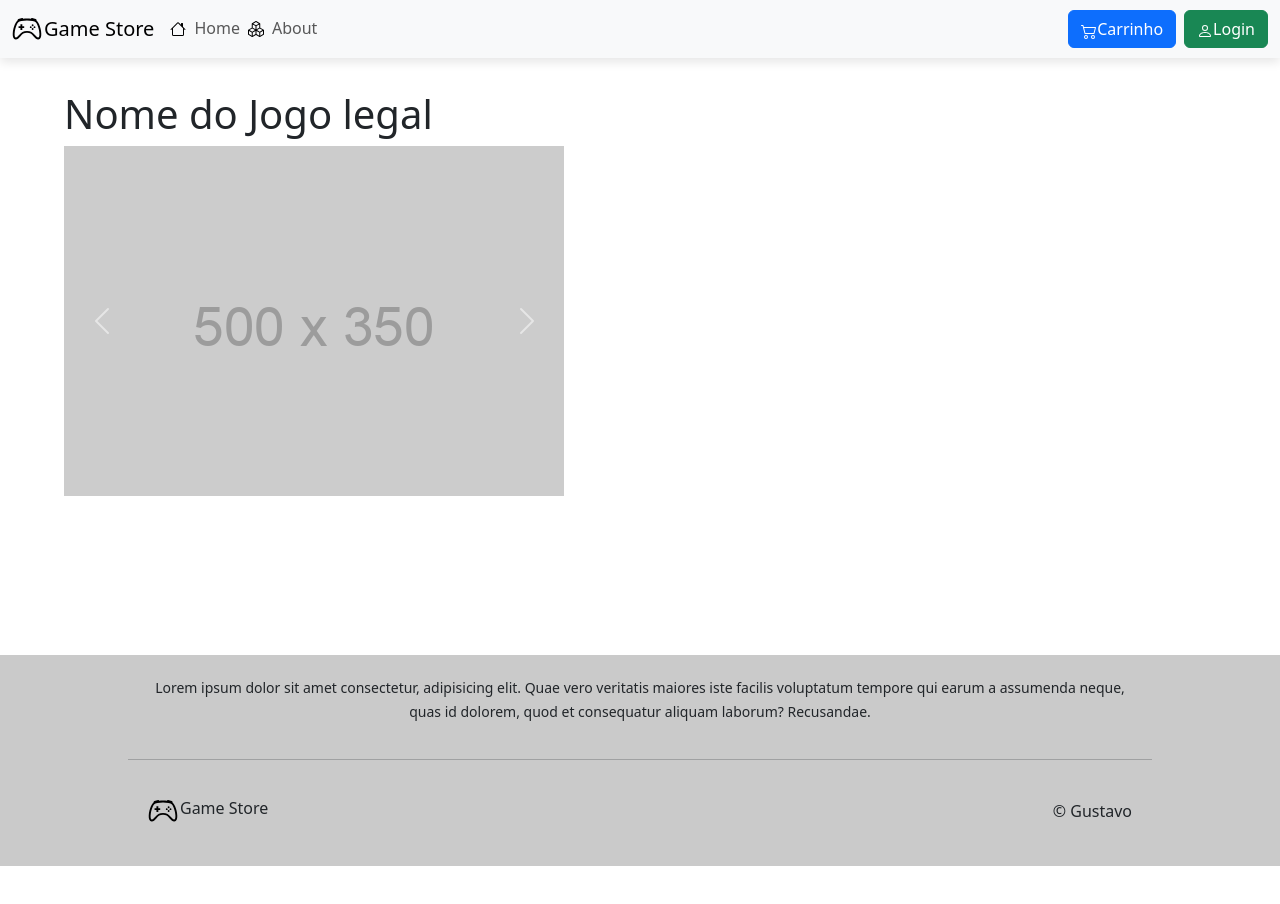
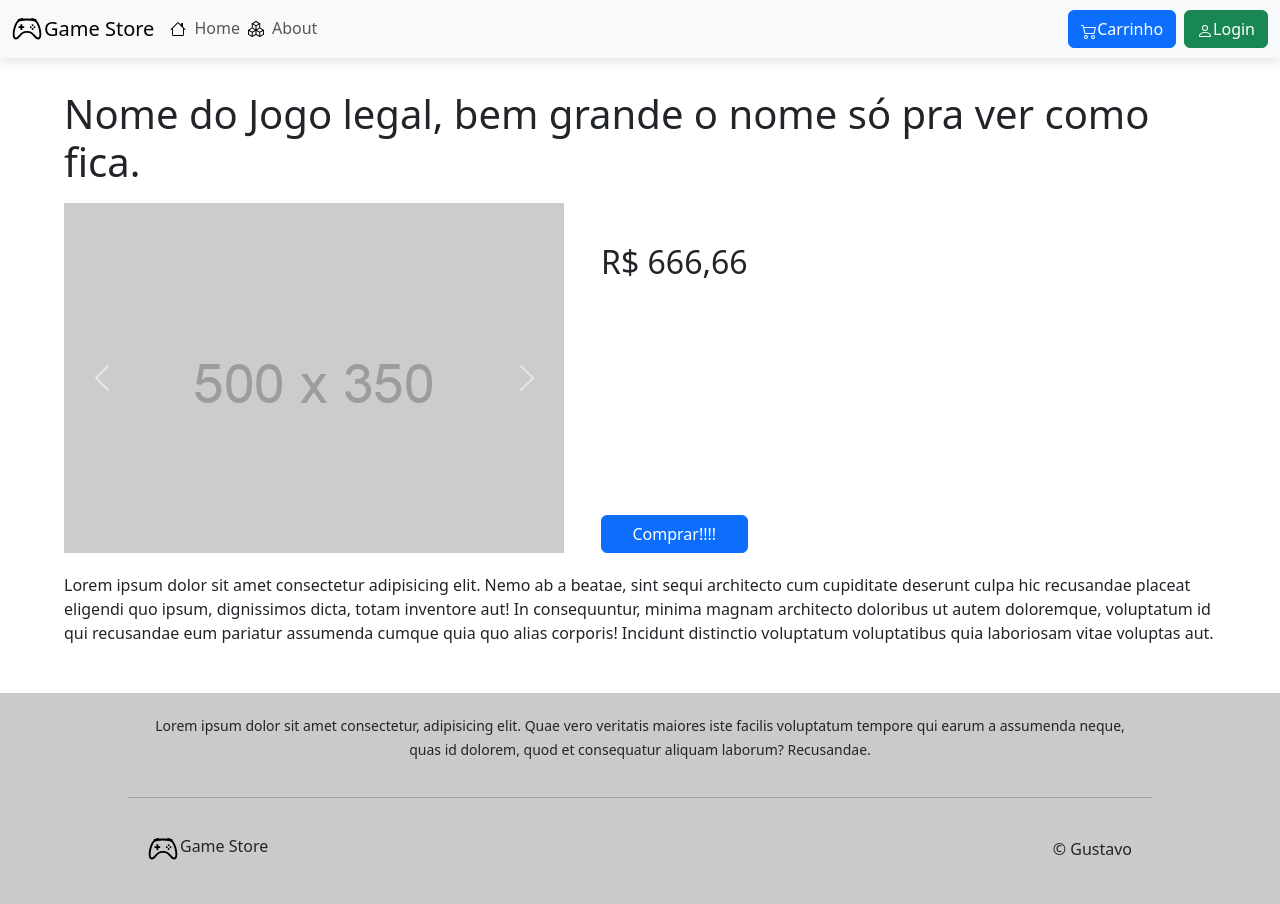
Before and after one commit to Xav86/projeto-E-commerce, a Vue app in the folder programa/client/: page /product/algo in a window 1280 px wide. Before the commit the page ends 866 px from the top, so only its background shows below. Built offline with nearby package versions, Linux system fonts and the light colour scheme.

Commit message:
finalizado template da pagina de produto

```diff
--- a/programa/client/src/components/CardItens/CardItemList.vue
+++ b/programa/client/src/components/CardItens/CardItemList.vue
@@ -2,7 +2,9 @@
     <div class="list-cart">
         <img src="@/assets/images/150x95.png" alt="Imagem do produto" class="image-product">
         <div class="space-between">
-            <h1 class="game-name">nome do jogo</h1>
+            <router-link to="/product/joguinho-gamer" class="cart-link">
+              <h1 class="game-name">nome do jogo</h1>
+            </router-link>
             <div class="align-center">
             <p>R$00,00</p>
             <button class="btn p-0 align-center"><img src="@/assets/icons/trash.svg" alt="icone de uma lixeira para excluir itens"></button>
@@ -49,4 +51,9 @@ export default {
 
   }
 
+  .cart-link {
+    text-decoration: none;
+    color: #000;
+  }
+
 </style>
--- /dev/null
+++ b/programa/client/src/components/Carousel/CarouselGameBase.vue
@@ -0,0 +1,33 @@
+<template>
+    <div id="carouselExample" class="carousel slide">
+        <div class="carousel-inner">
+            <div class="carousel-item active">
+            <img src="@/assets/images/500x350.png" class="d-block w-100" alt="...">
+            </div>
+            <div class="carousel-item">
+            <img src="@/assets/images/500x350.png" class="d-block w-100" alt="...">
+            </div>
+            <div class="carousel-item">
+            <img src="@/assets/images/500x350.png" class="d-block w-100" alt="...">
+            </div>
+        </div>
+        <button class="carousel-control-prev" type="button" data-bs-target="#carouselExample" data-bs-slide="prev">
+            <span class="carousel-control-prev-icon" aria-hidden="true"></span>
+            <span class="visually-hidden">Previous</span>
+        </button>
+        <button class="carousel-control-next" type="button" data-bs-target="#carouselExample" data-bs-slide="next">
+            <span class="carousel-control-next-icon" aria-hidden="true"></span>
+            <span class="visually-hidden">Next</span>
+        </button>
+    </div>
+</template>
+
+<script>
+export default {
+
+}
+</script>
+
+<style>
+
+</style>
--- a/programa/client/src/views/ProductView.vue
+++ b/programa/client/src/views/ProductView.vue
@@ -3,29 +3,20 @@
         <NavbarComponent />
         <div class="container">
             <div>
-               <h1>Nome do Jogo legal</h1>
-               <div class="game">
-                    <div id="carouselExample" class="carousel slide">
-                        <div class="carousel-inner">
-                            <div class="carousel-item active">
-                            <img src="@/assets/images/500x350.png" class="d-block w-100" alt="...">
-                            </div>
-                            <div class="carousel-item">
-                            <img src="@/assets/images/500x350.png" class="d-block w-100" alt="...">
-                            </div>
-                            <div class="carousel-item">
-                            <img src="@/assets/images/500x350.png" class="d-block w-100" alt="...">
-                            </div>
-                        </div>
-                        <button class="carousel-control-prev" type="button" data-bs-target="#carouselExample" data-bs-slide="prev">
-                            <span class="carousel-control-prev-icon" aria-hidden="true"></span>
-                            <span class="visually-hidden">Previous</span>
-                        </button>
-                        <button class="carousel-control-next" type="button" data-bs-target="#carouselExample" data-bs-slide="next">
-                            <span class="carousel-control-next-icon" aria-hidden="true"></span>
-                            <span class="visually-hidden">Next</span>
-                        </button>
-                    </div>
+               <h1>Nome do Jogo legal, bem grande o nome só pra ver como fica.</h1>
+               <div class="game-container">
+                   <div class="game">
+                        <CarouselGameBase />
+                   </div>
+                   <div class="game-buy">
+                       <h2>R$ 666,66</h2>
+
+                       <router-link to="/cart" class="btn btn-primary">Comprar!!!!</router-link>
+                   </div>
+               </div>
+               <div class="description">
+                   <p>Lorem ipsum dolor sit amet consectetur adipisicing elit. Nemo ab a beatae, sint sequi architecto cum cupiditate deserunt culpa hic recusandae placeat eligendi quo ipsum, dignissimos dicta, totam inventore aut!
+                   In consequuntur, minima magnam architecto doloribus ut autem doloremque, voluptatum id qui recusandae eum pariatur assumenda cumque quia quo alias corporis! Incidunt distinctio voluptatum voluptatibus quia laboriosam vitae voluptas aut.</p>
                </div>
             </div>
         </div>
@@ -36,17 +27,29 @@
 <script>
 import FooterComponent from '@/components/footer/footerComponent.vue';
 import NavbarComponent from '@/components/navbar/NavbarComponent.vue';
+import CarouselGameBase from '@/components/Carousel/CarouselGameBase.vue'
 
     export default {
         name: 'ProductView',
         components: {
             NavbarComponent,
-            FooterComponent
+            FooterComponent,
+            CarouselGameBase
         }
     }
 </script>
 
 <style scoped>
+    h1 {
+        margin-bottom: 17px;
+    }
+
+    .game-container {
+        display: flex;
+        flex-direction: row;
+        gap: 17px;
+    }
+
     .container {
         display: flex;
         min-width: 100%;
@@ -55,8 +58,19 @@ import NavbarComponent from '@/components/navbar/NavbarComponent.vue';
         min-height: 74.6vh;
     }
 
+    .game-buy {
+        display: flex;
+        flex-direction: column;
+        justify-content: space-between;
+        padding: 40px 20px 0;
+    }
+
     .game {
         width: 500px;
     }
 
+    .description {
+        margin-top: 20px;
+    }
+
 </style>
```
